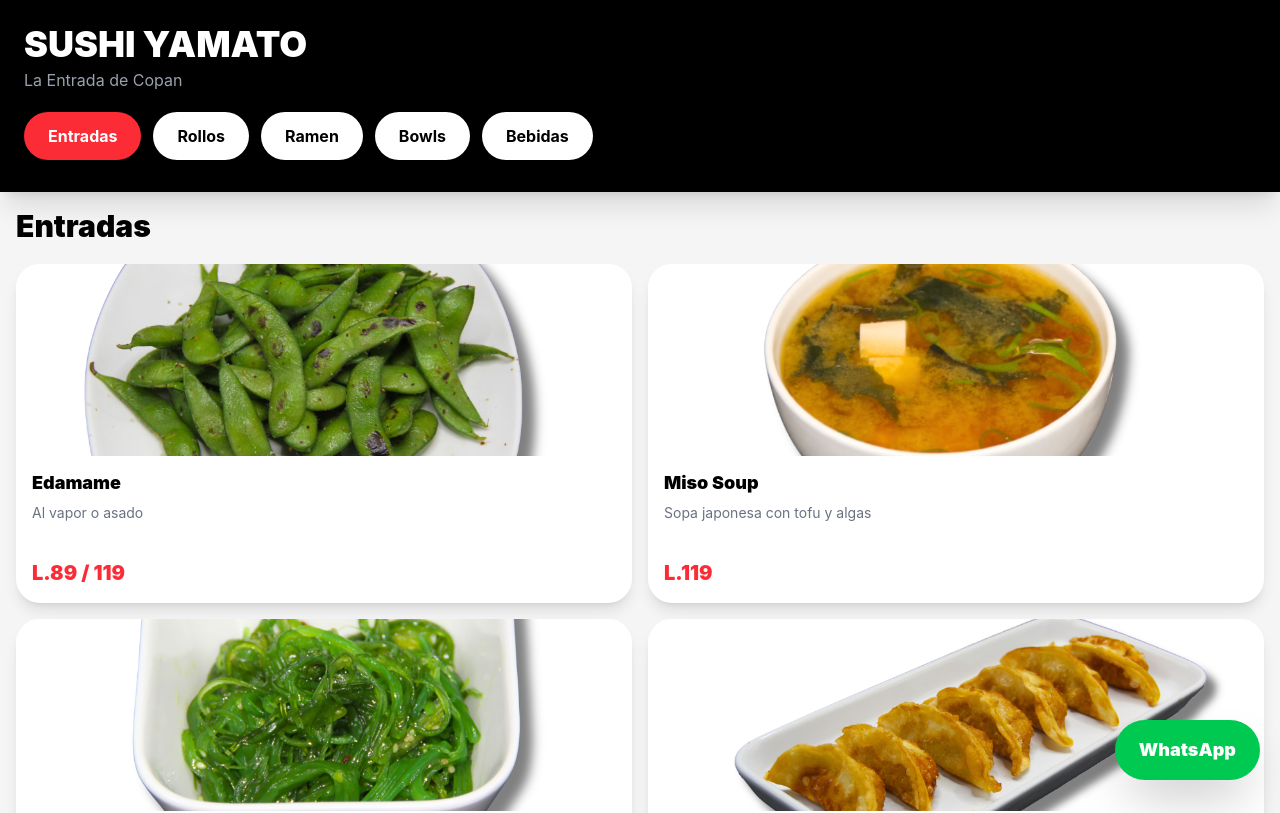
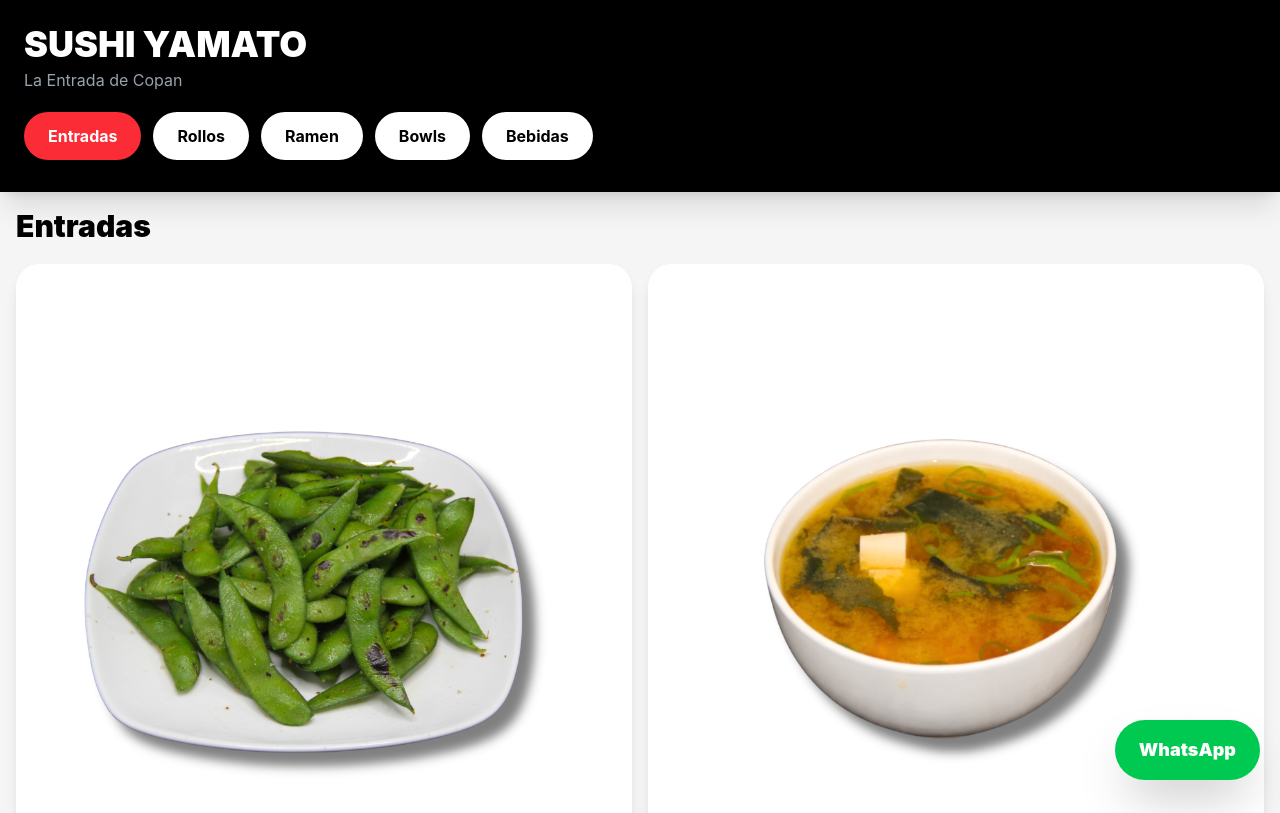
Before and after one commit to jackma0625/yamato-menu, a React (Vite) app: page / in a window 1280 px wide. Shown: the top 813 px of the page. Built offline with nearby package versions, Linux system fonts and the light colour scheme.

Commit message:
foto size

```diff
--- a/src/App.jsx
+++ b/src/App.jsx
@@ -81,7 +81,7 @@ export default function App() {
                       alt={item.name}
                       className="
                         w-full
-                        h-48
+                        aspect-square
                         object-cover
                         rounded-xl
                       "
```
